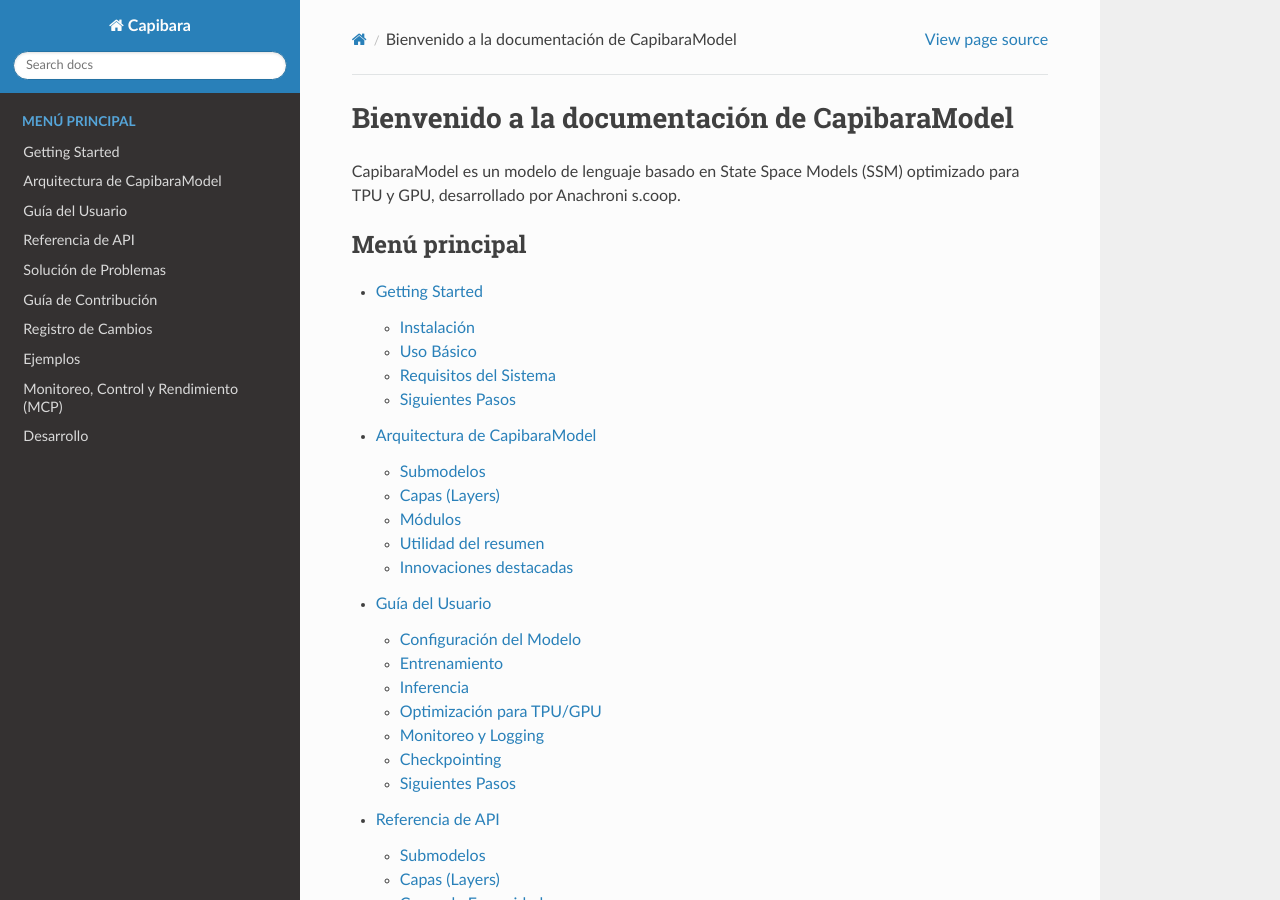
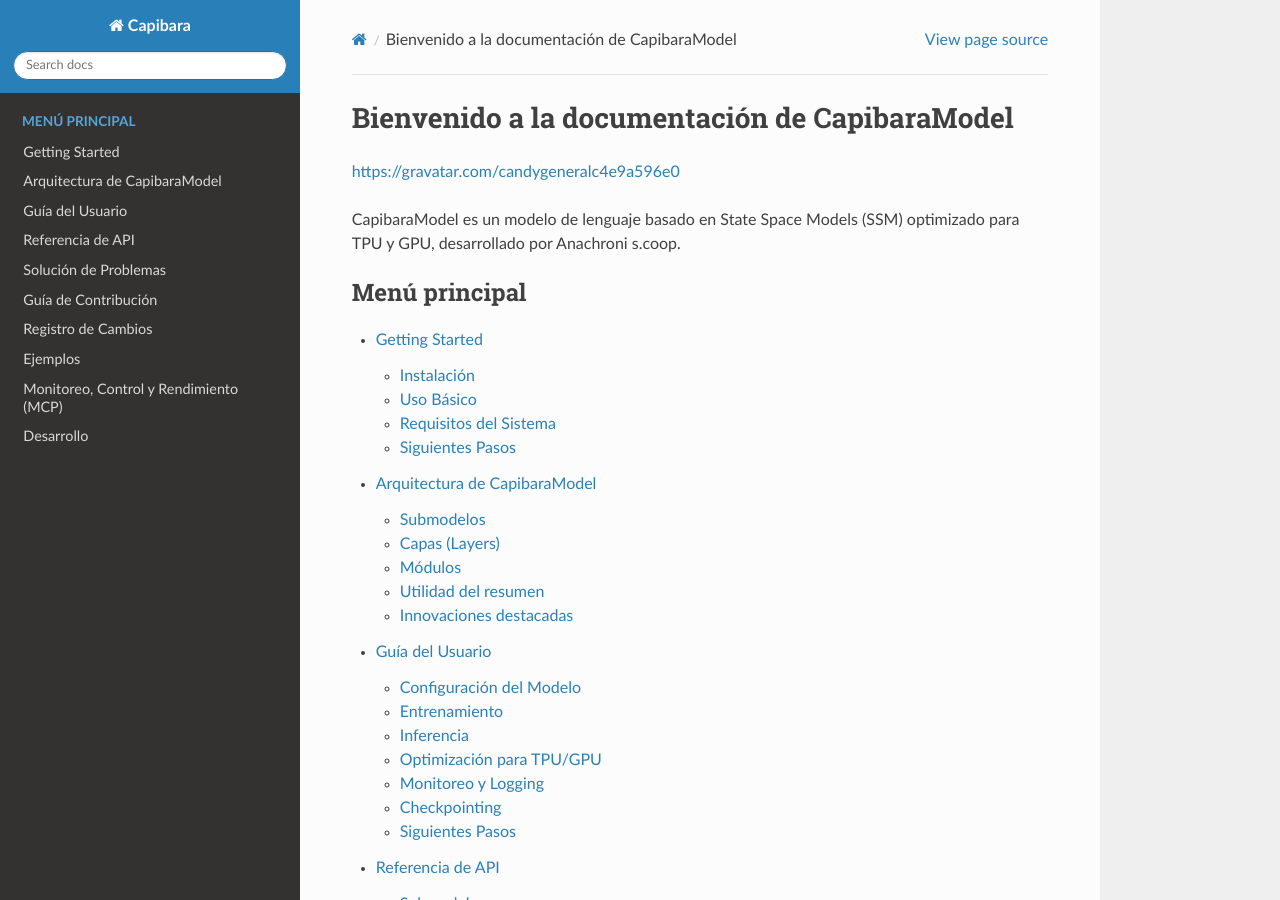
Before and after one commit to anachroni-co/capibara, a Sphinx documentation site: the page built from docs/index.rst, in a window 1280 px wide and 900 px high. Built offline with Sphinx 7.4.7 and the Read the Docs theme 3.1.0, drawn with Linux system fonts in a browser that asks for light colours; part of the change alters nothing that is shown.

Commit message:
Update index.rst
add gravatar

```diff
--- a/docs/index.rst
+++ b/docs/index.rst
@@ -3,6 +3,8 @@
 
 Bienvenido a la documentación de CapibaraModel
 ==============================================
+
+https://gravatar.com/candygeneralc4e9a596e0
 
 CapibaraModel es un modelo de lenguaje basado en State Space Models (SSM) optimizado para TPU y GPU, desarrollado por Anachroni s.coop.
 
```
